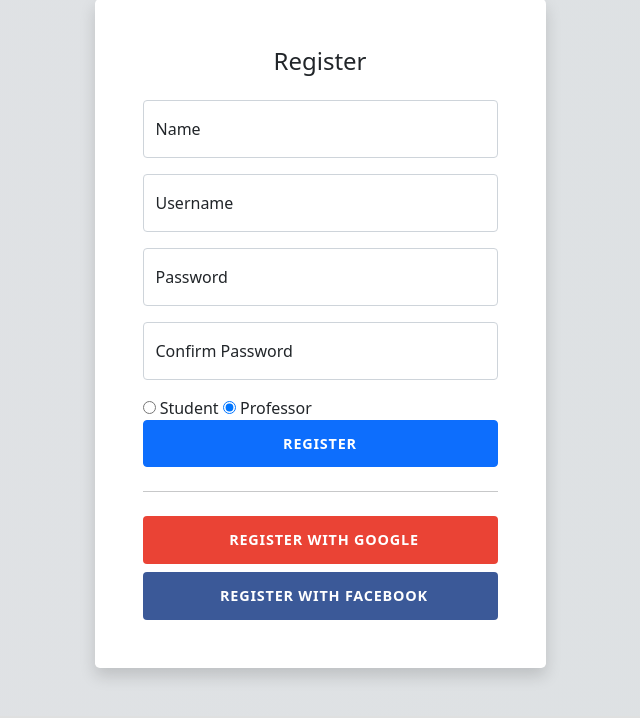
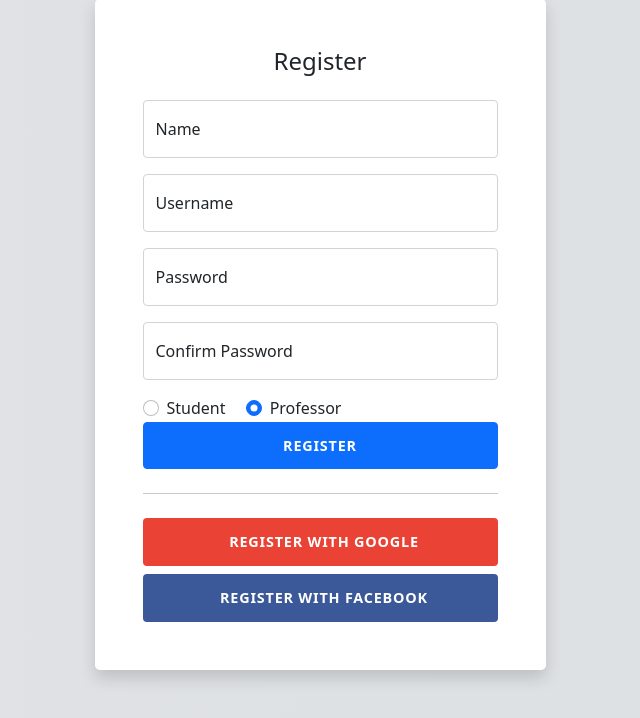
Before and after one commit to Distributed-System-Course/Piggy-ProjG, a Django app: page /register/ in a window 1280 px wide. Shown: the part 125-843 px from the top of the page, without its empty margins (320-960 px from the left). Run offline with Django 3.2, Linux system fonts and the light colour scheme; some libraries are stand-ins or nearby versions.

Commit message:
feat: add css to redio

```diff
--- a/PiggyProjG/piggy/templates/piggy/base_generic.html
+++ b/PiggyProjG/piggy/templates/piggy/base_generic.html
@@ -18,6 +18,12 @@
     <link rel="stylesheet" href="{% static 'piggy/css/style.css' %}" />
     <link rel="icon" href="{% static 'piggy/favicon.svg' %}" />
     <link rel="shortcut icon" href="{% static 'piggy/favicon.png' %}" />
+    <style>
+        body {
+            background: hsl(213, 13%, 87%);
+            background: linear-gradient(to right, #e0e2e5, #dde1e3);
+        }
+    </style>
   </head>
 
 <body>
--- a/PiggyProjG/piggy/templates/piggy/register.html
+++ b/PiggyProjG/piggy/templates/piggy/register.html
@@ -126,19 +126,25 @@
                         <label for="floatingPassword">Confirm Password</label>
                     </div>
 
-                    <div>
-                        {% if draft.role == 'student' %}
-                            <input type="radio" name="role" id="studentChoice" value="student" checked/>
-                            <label for="studentChoice">Student</label>
-                            <input type="radio" name="role" id="professorChoice" value="professor" />
-                            <label for="professorChoice">Professor</label>
-                        {% else %}
-                            <input type="radio" name="role" id="studentChoice" value="student"/>
-                            <label for="studentChoice">Student</label>
-                            <input type="radio" name="role" id="professorChoice" value="professor" checked/>
-                            <label for="professorChoice">Professor</label>
-                        {% endif %}
-                    </div>
+                    {% if draft.role == 'student' %}
+                        <div class="form-check form-check-inline">
+                            <input class="form-check-input" ype="radio" name="role" id="studentChoice" value="student" checked/>
+                            <label class="form-check-label" for="studentChoice">Student</label>
+                        </div>
+                        <div class="form-check form-check-inline">
+                            <input class="form-check-input" type="radio" name="role" id="professorChoice" value="professor" />
+                            <label class="form-check-label" for="professorChoice">Professor</label>
+                        </div>
+                    {% else %}
+                        <div class="form-check form-check-inline">
+                            <input class="form-check-input" type="radio" name="role" id="studentChoice" value="student"/>
+                            <label class="form-check-label" for="studentChoice">Student</label>
+                        </div>
+                        <div class="form-check form-check-inline">
+                            <input class="form-check-input" type="radio" name="role" id="professorChoice" value="professor" checked/>
+                            <label class="form-check-label" for="professorChoice">Professor</label>
+                        </div>
+                    {% endif %}
 
                     <div class="d-grid">
                         <button class="btn btn-primary btn-register text-uppercase fw-bold" type="submit">Register</button>
```
Also changed, not shown: PiggyProjG/piggy/templates/piggy/login.html (+8 -8 lines).
